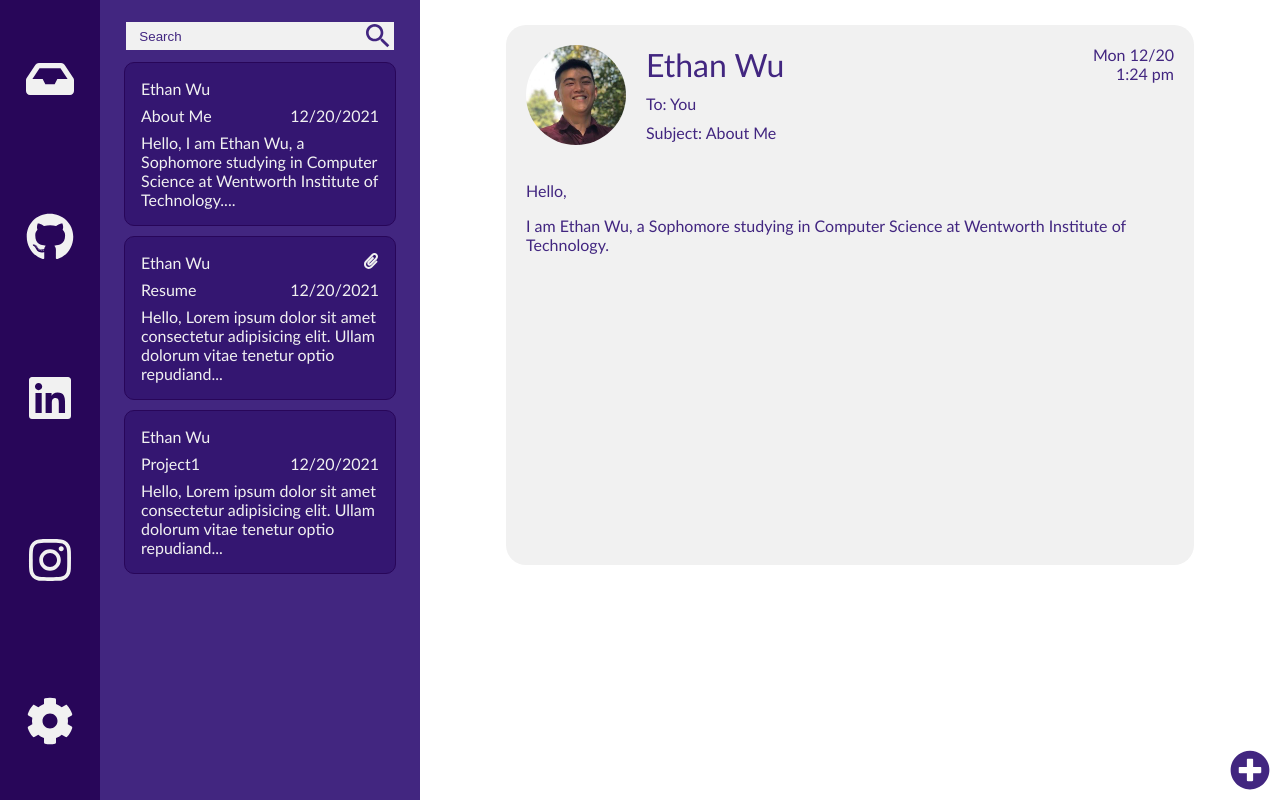
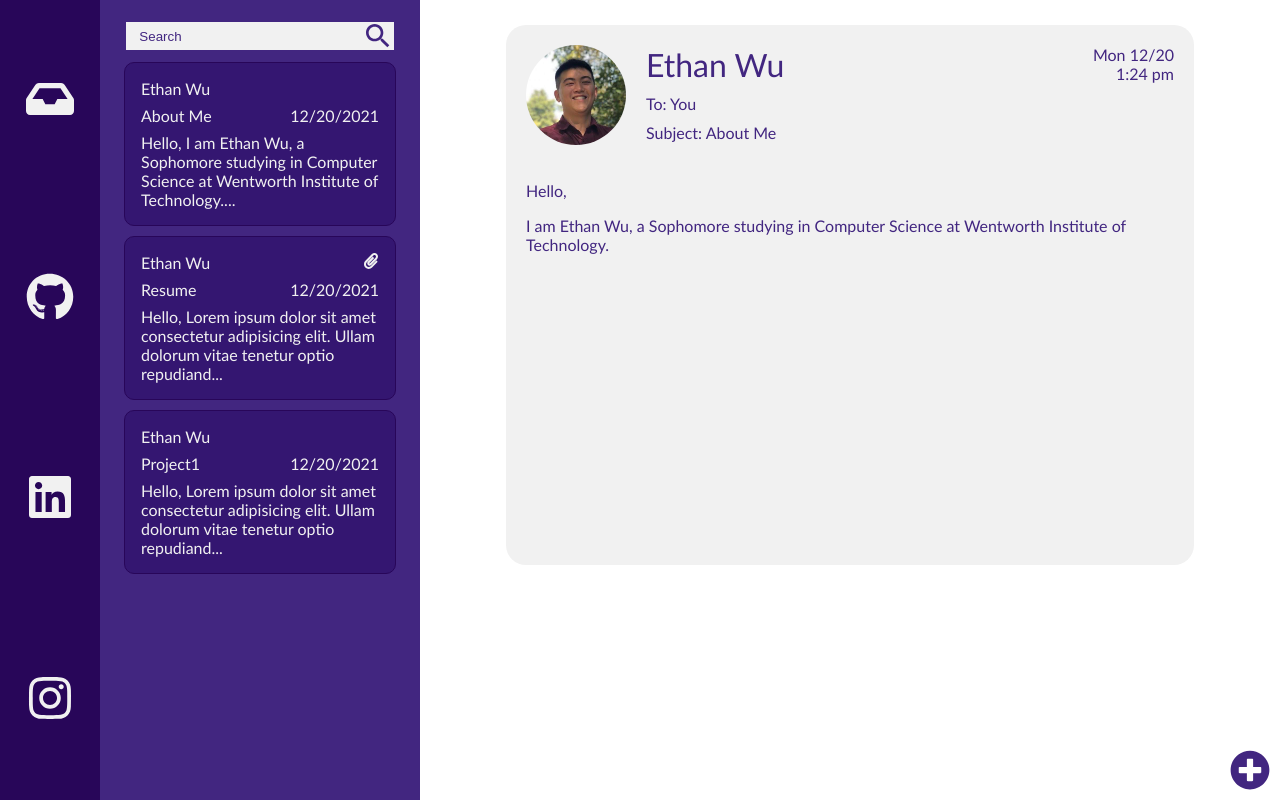
Before and after one commit to wue1atwit/myPortfolio, a React (Create React App) app: page / in a window 1280 px wide. Built offline with nearby package versions, Linux system fonts and the light colour scheme.

Commit message:
No cog icon

```diff
--- a/src/IconBar.js
+++ b/src/IconBar.js
@@ -32,7 +32,7 @@ const IconBar = ({ toggleEmailBar }) => {
       >
         <FaInstagram className="icons" />
       </a>
-      <FaCog className="icons" />
+      {/* <FaCog className="icons" /> */}
     </nav>
   );
 };
```
